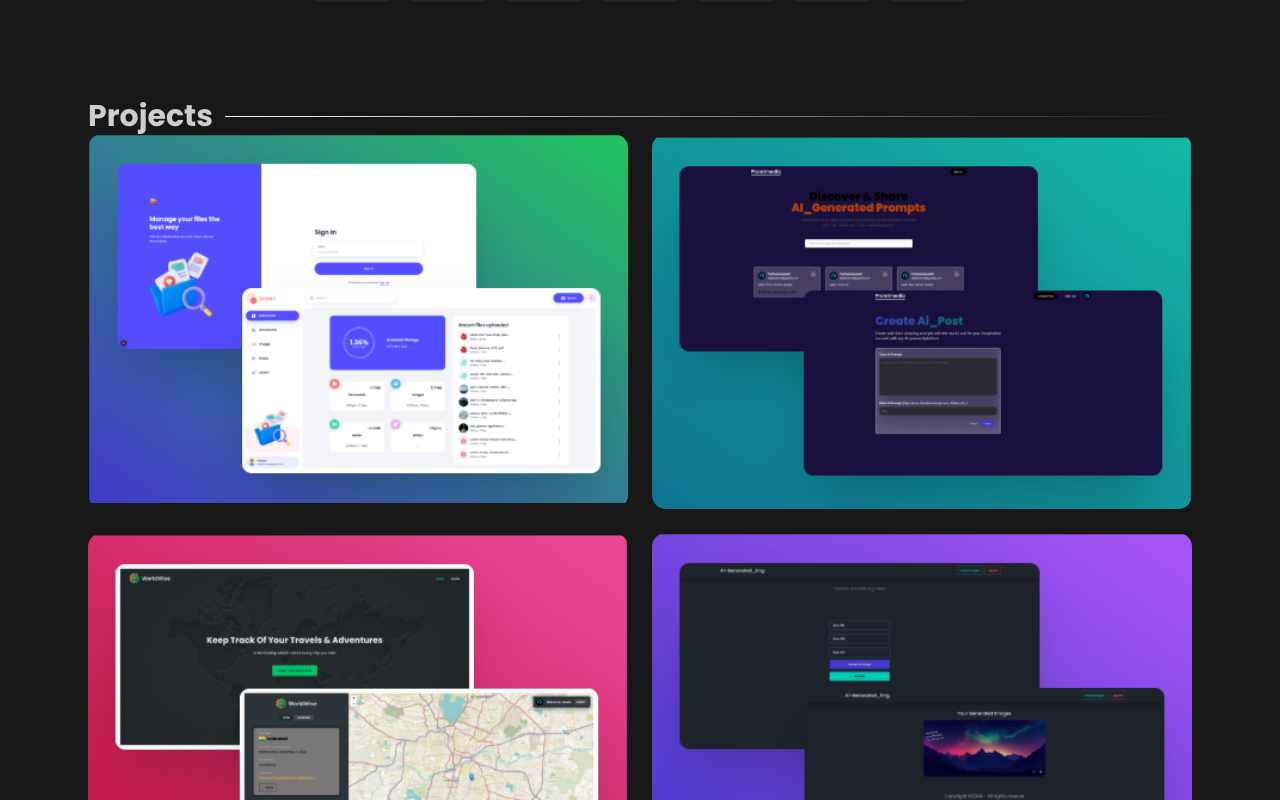
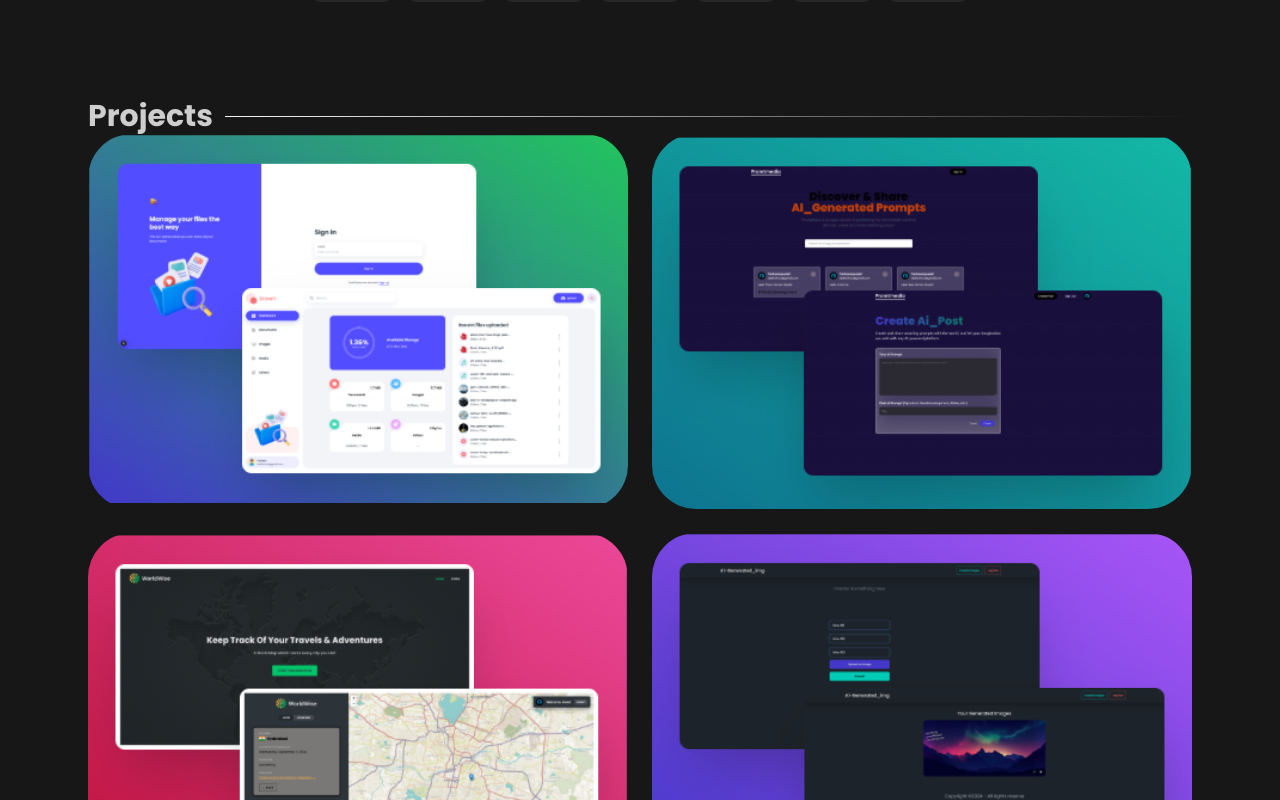
Before and after one commit to FarhanQuadri25/My_portfolio, a Next.js app: page / in a window 1280 px wide. Shown: the part 1320-2120 px from the top of the page. Built offline with nearby package versions, Linux system fonts and the light colour scheme.

Commit message:
new-img-4-commit

```diff
--- a/components/projects/Projects.module.scss
+++ b/components/projects/Projects.module.scss
@@ -15,7 +15,7 @@
 
 .project {
   position: relative;
-  border-radius: 14px;
+  border-radius: 44px;
   overflow: hidden;
   height: 100%;
 }
@@ -31,7 +31,7 @@
 }
 
 .hoverDetails {
-  border-radius: 14px;
+  border-radius: 44px;
   display: flex;
   flex-direction: column;
   justify-content: center;
@@ -83,8 +83,7 @@
   gap: 1.5em;
 }
 
-
-@media (min-width:599px){
+@media (min-width: 599px) {
   .projectsFlex {
     grid-template-columns: repeat(2, 1fr);
   }
```
